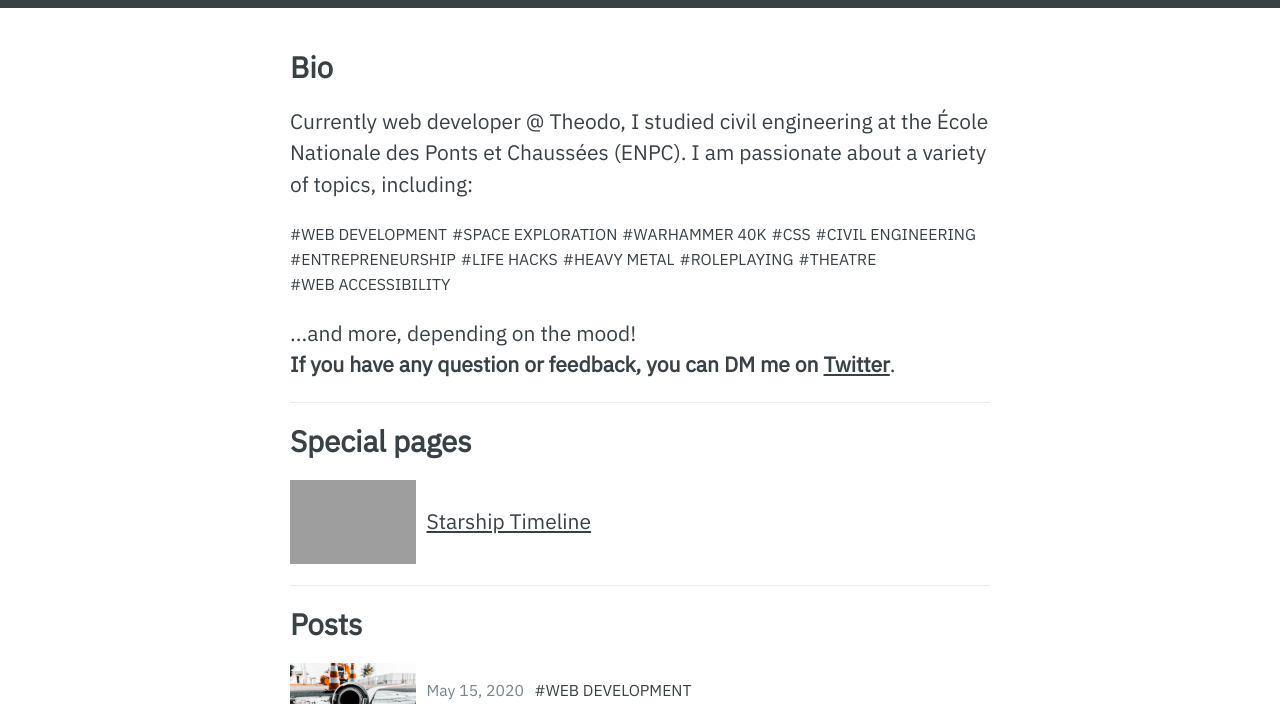
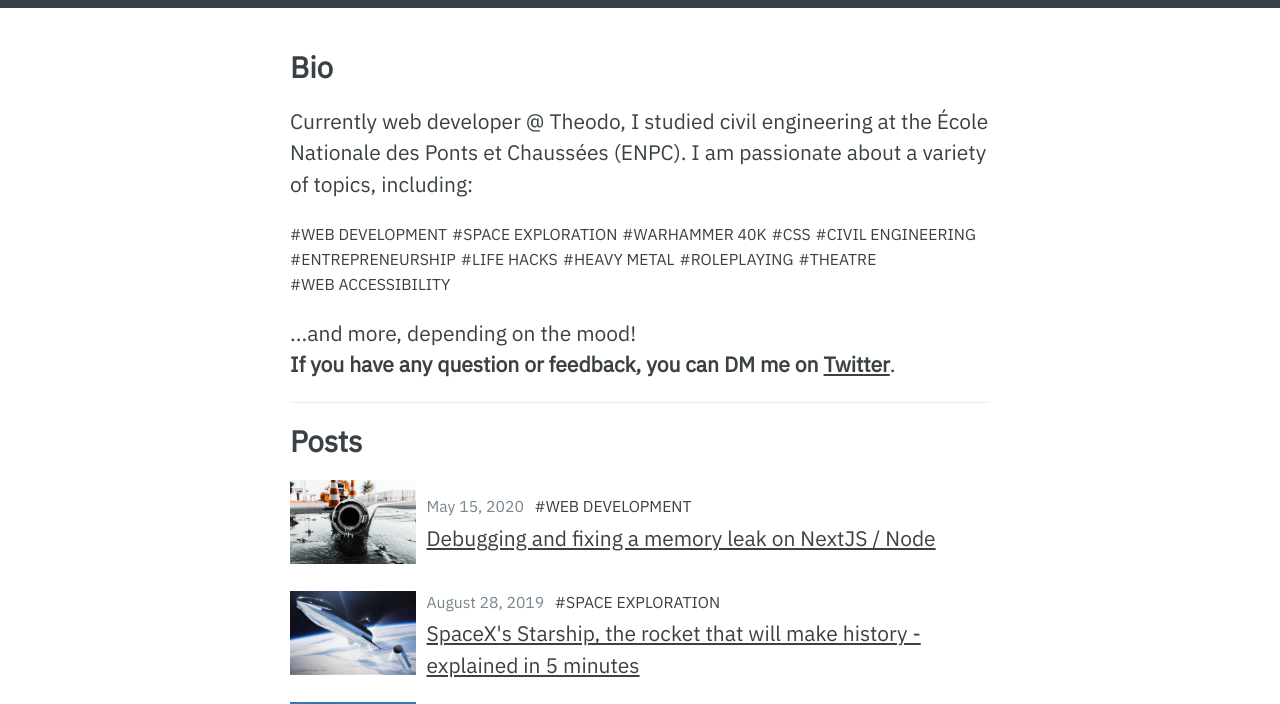
Before and after one commit to AlbericTrancart/portfolio, a Gatsby site: page / in a window 1280 px wide. Shown: the part 218-922 px from the top of the page. Built offline with nearby package versions, Linux system fonts and the light colour scheme; Gatsby itself is replaced by a stand-in of ours; some packages are replaced by stand-ins of ours; grey boxes are pictures that could not be loaded.

Commit message:
Remove link to special pages

```diff
--- a/src/pages/index.js
+++ b/src/pages/index.js
@@ -63,8 +63,8 @@ const InfosContainer = styled.div`
 
 const IndexPage = ({
   data: {
-    allMarkdownRemark: { group, edges: posts }
-  }
+    allMarkdownRemark: { group, edges: posts },
+  },
 }) => {
   // Clone arrays to not reverse original list
   const tags = group.slice(0);
@@ -132,22 +132,6 @@ const IndexPage = ({
       <Divider />
 
       <section className="mtop">
-        <h2>Special pages</h2>
-        <PageList className="mtop">
-          <PageListItem>
-            <BackgroundImage
-              as={Image}
-              background
-              filename="starship-timeline.png"
-            />
-            <Link to="/starship-timeline">Starship Timeline</Link>
-          </PageListItem>
-        </PageList>
-      </section>
-
-      <Divider />
-
-      <section className="mtop">
         <h2>Posts</h2>
         <PageList className="mtop">
           {posts.map(
@@ -159,11 +143,11 @@ const IndexPage = ({
                   date,
                   tags: postTags,
                   thumbnail: {
-                    childImageSharp: { fluid: imageFluid }
+                    childImageSharp: { fluid: imageFluid },
                   },
-                  title
-                }
-              }
+                  title,
+                },
+              },
             }) => (
               <PageListItem key={id}>
                 <BackgroundImage fluid={imageFluid} />
@@ -172,7 +156,7 @@ const IndexPage = ({
                     <PostDate dateTime={date}>
                       {format(new Date(date), "MMMM dd, yyyy")}
                     </PostDate>
-                    {postTags.map(tag => (
+                    {postTags.map((tag) => (
                       <Fragment key={tag}>
                         <Tag to={`tag/${slugify(tag, { lower: true })}`}>
                           #{tag}
```
